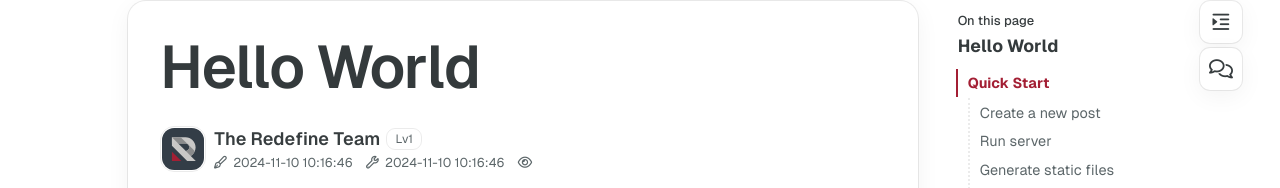
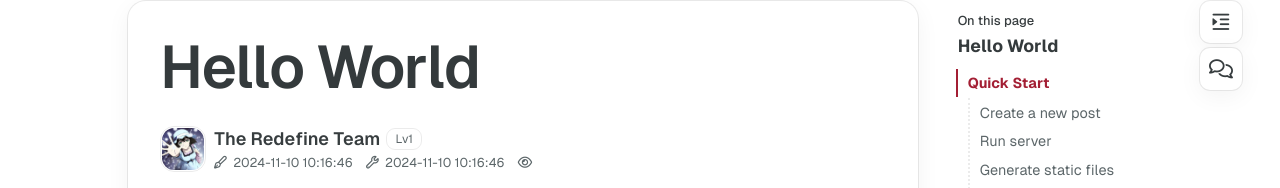
Before and after one commit to xielock/xielock.github.io, a plain HTML site: page 2024/11/10/hello-world/index.html in a window 1280 px wide. Shown: the part 107-295 px from the top of the page. Drawn offline with Linux system fonts and the light colour scheme; no server answers.

Commit message:
Site updated: 2024-11-10 13:06:42

```diff
--- a/2024/11/10/hello-world/index.html
+++ b/2024/11/10/hello-world/index.html
@@ -32,10 +32,10 @@
 
 
     <!--- Icon Part-->
-    <link rel="icon" type="image/png" href="/images/redefine-favicon.svg" sizes="192x192">
-    <link rel="apple-touch-icon" sizes="180x180" href="/images/redefine-favicon.svg">
+    <link rel="icon" type="image/png" href="/images/Ttile.jpg" sizes="192x192">
+    <link rel="apple-touch-icon" sizes="180x180" href="/images/Ttile.jpg">
     <meta name="theme-color" content="#A31F34">
-    <link rel="shortcut icon" href="/images/redefine-favicon.svg">
+    <link rel="shortcut icon" href="/images/Ttile.jpg">
     <!--- Page Info-->
 
     <title>
@@ -243,7 +243,7 @@
 
             <div class="article-header flex flex-row gap-2 items-center px-2 sm:px-6 md:px-8">
                 <div class="avatar w-[46px] h-[46px] flex-shrink-0 rounded-medium border border-border-color p-[1px]">
-                    <img src="/images/redefine-avatar.svg">
+                    <img src="/images/Ttile.jpg">
                 </div>
                 <div class="info flex flex-col justify-between">
                     <div class="author flex items-center">
```
Also changed, not shown: 404.html (+3 -3 lines), archives/2024/11/index.html (+3 -3 lines), archives/2024/index.html (+3 -3 lines), archives/index.html (+3 -3 lines), index.html (+4 -4 lines), images/Ttile.jpg (added).
